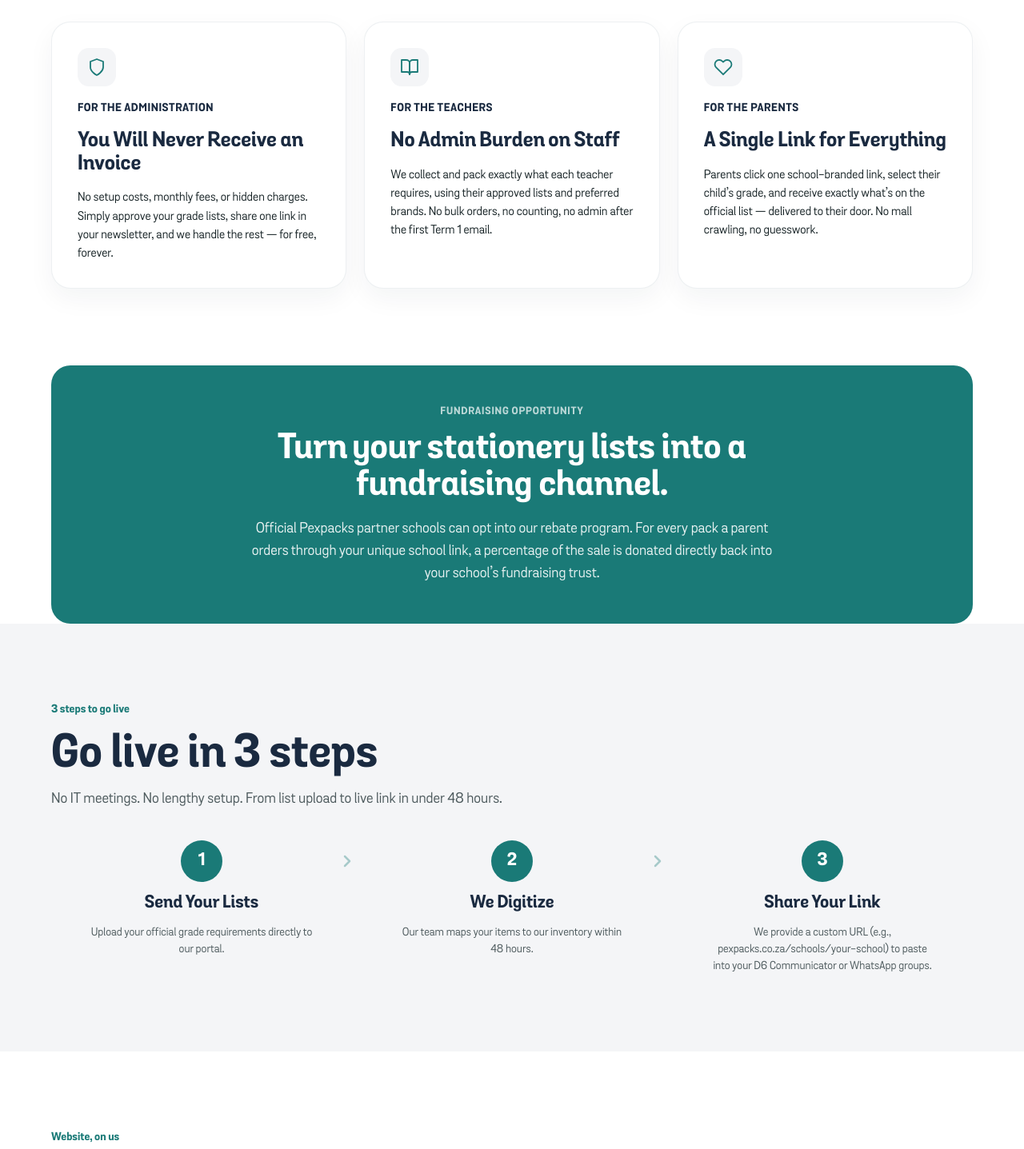
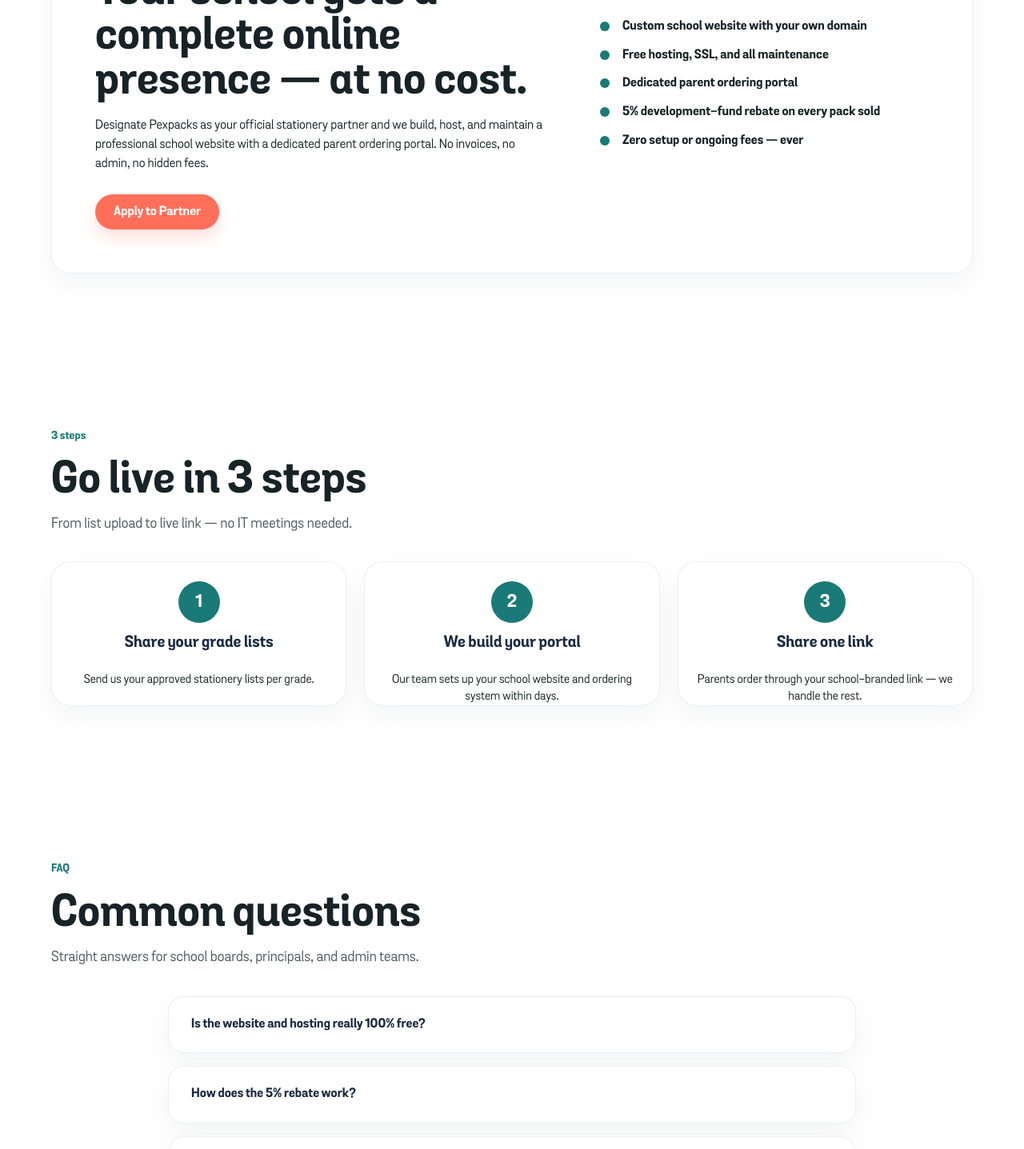
Before and after one commit to mcebisidesigner-spec/pexpacks-supplies, a Next.js app: page /partnership in a window 1280 px wide. Shown: the part 920-2357 px from the top of the page at 80% size. Built offline with nearby package versions, Linux system fonts and the light colour scheme.

Commit message:
Simplify partnership page: clean, clear offer, 3 steps, FAQ, form

```diff
--- a/app/partnership/page.tsx
+++ b/app/partnership/page.tsx
@@ -1,56 +1,57 @@
 import type { Metadata } from "next";
 import Link from "next/link";
 import { PartnerForm } from "@/components/forms/PartnerForm";
-import { InteractiveDemoSection } from "@/components/partnership/InteractiveDemoSection";
 import { Button } from "@/components/ui/Button";
 import { PageHero } from "@/components/marketing/PageHero";
-import { SectionHeader } from "@/components/marketing/SectionHeader";
-
 import { buildMetadata } from "@/lib/seo";
 import sectionStyles from "@/components/marketing/MarketingSections.module.css";
 import cardStyles from "@/components/marketing/MarketingCards.module.css";
-import pageStyles from "./PartnerWithSchools.module.css";
 
-const schoolBenefits = [
-  "Custom domain connection (e.g., yourschool.co.za)",
-  "Full website hosting and SSL certificate included free",
-  "Dedicated Parent Portal for stationery ordering",
-  "News, calendars, and prospectus download sections",
-  "Development fund rebate on stationery sales",
-  "Zero setup or ongoing maintenance fees",
+const benefits = [
+  "Custom school website with your own domain",
+  "Free hosting, SSL, and all maintenance",
+  "Dedicated parent ordering portal",
+  "5% development-fund rebate on every pack sold",
+  "Zero setup or ongoing fees — ever",
+];
+
+const steps = [
+  {
+    title: "Share your grade lists",
+    text: "Send us your approved stationery lists per grade.",
+  },
+  {
+    title: "We build your portal",
+    text: "Our team sets up your school website and ordering system within days.",
+  },
+  {
+    title: "Share one link",
+    text: "Parents order through your school-branded link — we handle the rest.",
+  },
 ];
 
 const faqItems = [
   {
-    q: "Is the website and hosting package really 100% free?",
-    a: "Yes. There are absolutely zero setup costs, monthly maintenance fees, or hidden hosting charges. Pexpacks covers all development and operational costs out of our standard retail stationery margins. Your school will never receive an invoice from us.",
-    links: [{ label: "Partnership terms", href: "/school-partnership-terms" }]
+    q: "Is the website and hosting really 100% free?",
+    a: "Yes. Zero setup costs, monthly fees, or hidden charges. Pexpacks covers all development and hosting costs out of our standard stationery margins.",
   },
   {
-    q: "How does the 5% development-fund rebate work?",
-    a: "Every time a parent orders a grade stationery pack through your school's customized portal, 5% of the total pack cost is automatically earmarked for your school. We transfer these accumulated fundraising rebates directly to your school's development fund annually.",
-    links: [{ label: "Talk to our team", href: "/contact" }]
+    q: "How does the 5% rebate work?",
+    a: "Every time a parent orders through your school portal, 5% of the pack cost goes to your school's development fund. We transfer it annually.",
   },
   {
-    q: "Who handles parent inquiries, payments, and order issues?",
-    a: "Pexpacks handles 100% of the customer support workload. Parents can pay securely via credit card, instant EFT, or WhatsApp, and track their orders directly with us. We handle package assembly, delivery, and any refunds or returns, meaning zero support load for school staff.",
-    links: [{ label: "Track an order", href: "/track-order" }, { label: "Contact us", href: "/contact" }]
+    q: "Does this create admin work for my staff?",
+    a: "None. We handle packing, delivery, payments, and parent support. Your staff do nothing after sharing the link.",
   },
   {
-    q: "Does this require complex IT setup or school admin workload?",
-    a: "None at all. Our team does the heavy lifting. All you need to do is share your approved grade stationery lists. We will handle custom styling, domain connection (e.g., yourschool.co.za), product catalog upload, and deploy the entire system in days.",
-    links: [{ label: "Start your enquiry", href: "/contact" }]
+    q: "How long does it take to go live?",
+    a: "Once we receive your grade lists, we typically launch your school portal within 48 hours.",
   },
-  {
-    q: "Are the parents' personal information and transactions secure?",
-    a: "Security is our highest priority. The custom school portal is fully hosted with premium SSL encryption, and all checkout transactions are processed through 256-bit encrypted secure payment gateways. Our data handling is strictly POPIA and GDPR compliant.",
-    links: [{ label: "Privacy policy", href: "/privacy-policy" }]
-  }
 ];
 
 export const metadata: Metadata = buildMetadata(
-  "Partner With Pexpacks | Free Website & Hosting for Schools",
-  "Designate Pexpacks as your official school stationery partner and get a professional modern website built, hosted, and maintained completely free of charge.",
+  "Partner With Pexpacks | Free School Website",
+  "Partner with Pexpacks and get a free school website, parent ordering portal, and 5% fundraising rebate on every pack sold.",
   "/partnership",
 );
 
@@ -61,147 +62,33 @@ export default function PartnerWithSchoolsPage() {
     <>
       <PageHero
         eyebrow="Partner with us"
-        title="Your school&rsquo;s stationery admin is now free."
-        panelText="Your school's custom portal includes"
-        panelTitle="Free website, hosting, SSL &amp; parent ordering portal"
+        title="Free school website + stationery fundraising."
+        panelTitle="What your school gets"
+        panelText="Free website, hosting, SSL, parent portal &amp; 5% rebate"
       >
         <div className={sectionStyles.buttonRow}>
           <Button href="#partner-form" variant="primary">Apply to Partner</Button>
-          <Button href="#web-development-offer" variant="white">Our Free Offer</Button>
+          <Button href="#how-it-works" variant="white">How It Works</Button>
         </div>
       </PageHero>
 
-      <section className={pageStyles.tripleWinSection} aria-labelledby="triple-win-heading">
+      <section className={sectionStyles.section}>
         <div className={sectionStyles.inner}>
-          <SectionHeader
-            eyebrow="Triple-win"
-            title="A triple-win for your school community"
-            text="Every decision at your school affects three groups. Our partnership delivers measurable value to each one."
-            headingId="triple-win-heading"
-          />
-          <div className={pageStyles.tripleWinGrid}>
-            <div className={pageStyles.tripleWinCard}>
-              <div className={pageStyles.tripleWinIcon} aria-hidden="true">
-                <svg viewBox="0 0 24 24">
-                  <path d="M12 22s8-4 8-10V5l-8-3-8 3v7c0 6 8 10 8 10z" />
-                </svg>
-              </div>
-              <p className={pageStyles.tripleWinLabel}>For the Administration</p>
-              <h3 className={pageStyles.tripleWinTitle}>You Will Never Receive an Invoice</h3>
-              <p className={pageStyles.tripleWinText}>
-                No setup costs, monthly fees, or hidden charges. Simply approve your grade lists, share one link in your newsletter, and we handle the rest — for free, forever.
-              </p>
-            </div>
-            <div className={pageStyles.tripleWinCard}>
-              <div className={pageStyles.tripleWinIcon} aria-hidden="true">
-                <svg viewBox="0 0 24 24">
-                  <path d="M2 3h6a4 4 0 0 1 4 4v14a3 3 0 0 0-3-3H2z" />
-                  <path d="M22 3h-6a4 4 0 0 0-4 4v14a3 3 0 0 1 3-3h7z" />
-                </svg>
-              </div>
-              <p className={pageStyles.tripleWinLabel}>For the Teachers</p>
-              <h3 className={pageStyles.tripleWinTitle}>No Admin Burden on Staff</h3>
-              <p className={pageStyles.tripleWinText}>
-                We collect and pack exactly what each teacher requires, using their approved lists and preferred brands. No bulk orders, no counting, no admin after the first Term 1 email.
-              </p>
-            </div>
-            <div className={pageStyles.tripleWinCard}>
-              <div className={pageStyles.tripleWinIcon} aria-hidden="true">
-                <svg viewBox="0 0 24 24">
-                  <path d="M20.84 4.61a5.5 5.5 0 0 0-7.78 0L12 5.67l-1.06-1.06a5.5 5.5 0 0 0-7.78 7.78l1.06 1.06L12 21.23l7.78-7.78 1.06-1.06a5.5 5.5 0 0 0 0-7.78z" />
-                </svg>
-              </div>
-              <p className={pageStyles.tripleWinLabel}>For the Parents</p>
-              <h3 className={pageStyles.tripleWinTitle}>A Single Link for Everything</h3>
-              <p className={pageStyles.tripleWinText}>
-                Parents click one school-branded link, select their child&rsquo;s grade, and receive exactly what&rsquo;s on the official list — delivered to their door. No mall crawling, no guesswork.
-              </p>
-            </div>
-          </div>
-        </div>
-      </section>
-
-      <section className={pageStyles.sgbHookSection} aria-labelledby="sgb-hook-heading">
-        <div className={sectionStyles.inner}>
-          <div className={pageStyles.sgbHookBanner}>
-            <p className={pageStyles.sgbHookEyebrow}>Fundraising opportunity</p>
-            <h2 id="sgb-hook-heading" className={pageStyles.sgbHookTitle}>
-              Turn your stationery lists into a fundraising channel.
-            </h2>
-            <p className={pageStyles.sgbHookText}>
-              Official Pexpacks partner schools can opt into our rebate program. For every pack a parent orders through your unique school link, a percentage of the sale is donated directly back into your school&rsquo;s fundraising trust.
-            </p>
-          </div>
-        </div>
-      </section>
-
-      <section className={pageStyles.onboardingSection} aria-labelledby="onboarding-heading">
-        <div className={sectionStyles.inner}>
-          <SectionHeader
-            eyebrow="3 steps to go live"
-            title="Go live in 3 steps"
-            text="No IT meetings. No lengthy setup. From list upload to live link in under 48 hours."
-            headingId="onboarding-heading"
-          />
-          <div className={pageStyles.onboardingTimeline}>
-            <div className={pageStyles.onboardingStep}>
-              <div className={pageStyles.onboardingStepNumber} aria-hidden="true">1</div>
-              <h3 className={pageStyles.onboardingStepTitle}>Send Your Lists</h3>
-              <p className={pageStyles.onboardingStepText}>
-                Upload your official grade requirements directly to our portal.
-              </p>
-            </div>
-            <div className={pageStyles.onboardingConnector} aria-hidden="true">
-              <svg viewBox="0 0 24 24">
-                <path d="m9 18 6-6-6-6" />
-              </svg>
-            </div>
-            <div className={pageStyles.onboardingStep}>
-              <div className={pageStyles.onboardingStepNumber} aria-hidden="true">2</div>
-              <h3 className={pageStyles.onboardingStepTitle}>We Digitize</h3>
-              <p className={pageStyles.onboardingStepText}>
-                Our team maps your items to our inventory within 48 hours.
-              </p>
-            </div>
-            <div className={pageStyles.onboardingConnector} aria-hidden="true">
-              <svg viewBox="0 0 24 24">
-                <path d="m9 18 6-6-6-6" />
-              </svg>
-            </div>
-            <div className={pageStyles.onboardingStep}>
-              <div className={pageStyles.onboardingStepNumber} aria-hidden="true">3</div>
-              <h3 className={pageStyles.onboardingStepTitle}>Share Your Link</h3>
-              <p className={pageStyles.onboardingStepText}>
-                We provide a custom URL (e.g., pexpacks.co.za/schools/your-school) to paste into your D6 Communicator or WhatsApp groups.
-              </p>
-            </div>
-          </div>
-        </div>
-      </section>
-
-      <section className={sectionStyles.section} id="web-development-offer">
-        <div className={sectionStyles.inner}>
-          <SectionHeader
-            eyebrow="Website, on us"
-            title="Professional web design and hosting, on us"
-            text="We handle design, server management, security, updates, and the parent ordering path. Your school gets a premium online hub with less admin load."
-          />
           <div className={sectionStyles.splitBand}>
             <div>
-              <p className={sectionStyles.sectionEyebrow}>Fully Managed Package</p>
-              <h2>Everything your school needs online</h2>
+              <p className={sectionStyles.sectionEyebrow}>Everything included</p>
+              <h2>Your school gets a complete online presence — at no cost.</h2>
               <p>
-                From domain routing to mobile responsiveness, the website package
-                is built to feel like a professional school platform. The
-                partnership asks that Pexpacks becomes the official stationery
-                pack supplier for parents.
+                Designate Pexpacks as your official stationery partner and we build,
+                host, and maintain a professional school website with a dedicated
+                parent ordering portal. No invoices, no admin, no hidden fees.
               </p>
-              <div className={`${sectionStyles.buttonRow} ${pageStyles.buttonRowMargin}`}>
-                <Button href="#partner-form">Apply for Partnership</Button>
+              <div className={sectionStyles.buttonRow}>
+                <Button href="#partner-form" variant="primary">Apply to Partner</Button>
               </div>
             </div>
             <ul className={sectionStyles.checkList}>
-              {schoolBenefits.map((benefit) => (
+              {benefits.map((benefit) => (
                 <li key={benefit}>{benefit}</li>
               ))}
             </ul>
@@ -209,50 +96,115 @@ export default function PartnerWithSchoolsPage() {
         </div>
       </section>
 
-      <InteractiveDemoSection />
+      <section className={sectionStyles.sectionAlt} id="how-it-works">
+        <div className={sectionStyles.inner}>
+          <p className={sectionStyles.sectionEyebrow}>3 steps</p>
+          <h2 style={{ margin: 0, fontSize: "clamp(32px, 4.6vw, 56px)", lineHeight: 1, fontWeight: 800 }}>
+            Go live in 3 steps
+          </h2>
+          <p style={{ margin: "14px 0 34px", color: "var(--pex-text-muted)", fontSize: 18, lineHeight: 1.45 }}>
+            From list upload to live link — no IT meetings needed.
+          </p>
+          <div style={{
+            display: "grid",
+            gridTemplateColumns: "repeat(auto-fit, minmax(260px, 1fr))",
+            gap: 22,
+          }}>
+            {steps.map((step, i) => (
+              <div key={step.title} className={cardStyles.packCard} style={{ textAlign: "center" }}>
+                <div className={cardStyles.packCardHead}>
+                  <div style={{
+                    width: 52,
+                    height: 52,
+                    borderRadius: "50%",
+                    background: "var(--pex-keppel)",
+                    color: "#fff",
+                    fontSize: 22,
+                    fontWeight: 800,
+                    display: "grid",
+                    placeItems: "center",
+                    margin: "0 auto 14px",
+                  }}>
+                    {i + 1}
+                  </div>
+                  <h3 style={{ fontSize: 20, margin: 0 }}>{step.title}</h3>
+                </div>
+                <div className={cardStyles.packCardBody}>
+                  <p className={cardStyles.packDescription}>{step.text}</p>
+                </div>
+              </div>
+            ))}
+          </div>
+        </div>
+      </section>
 
       <section className={sectionStyles.sectionAlt} id="partnership-faq">
         <div className={sectionStyles.inner}>
-          <SectionHeader
-            eyebrow="FAQ"
-            title="Partnership reassurance & trust details"
-            text="Transparent answers to the questions school boards, principals, and administrative teams ask most."
-          />
-          <div className={pageStyles.faqGrid}>
+          <p className={sectionStyles.sectionEyebrow}>FAQ</p>
+          <h2 style={{ margin: 0, fontSize: "clamp(32px, 4.6vw, 56px)", lineHeight: 1, fontWeight: 800 }}>
+            Common questions
+          </h2>
+          <p style={{ margin: "14px 0 0", color: "var(--pex-text-muted)", fontSize: 18, lineHeight: 1.45 }}>
+            Straight answers for school boards, principals, and admin teams.
+          </p>
+          <div style={{
+            display: "grid",
+            gap: 16,
+            marginTop: 36,
+            maxWidth: 860,
+            marginInline: "auto",
+          }}>
             {faqItems.map((item, index) => (
-              <details className={pageStyles.faqItem} key={index}>
-                <summary className={pageStyles.faqQuestion}>
+              <details
+                key={index}
+                style={{
+                  border: "var(--card-border)",
+                  borderRadius: 20,
+                  background: "var(--card-bg)",
+                  boxShadow: "var(--card-shadow)",
+                  overflow: "hidden",
+                }}
+              >
+                <summary style={{
+                  padding: "22px 28px",
+                  display: "flex",
+                  justifyContent: "space-between",
+                  alignItems: "center",
+                  gap: 18,
+                  cursor: "pointer",
+                  color: "var(--pex-navy)",
+                  fontSize: 16,
+                  fontWeight: 800,
+                  listStyle: "none",
+                  userSelect: "none",
+                }}>
                   <span>{item.q}</span>
-                  <span className={pageStyles.faqIcon}></span>
                 </summary>
-                <div className={pageStyles.faqAnswer}>
-                  <p>{item.a}</p>
-                  {item.links?.length ? (
-                    <div className={pageStyles.faqLinks}>
-                      {item.links.map((link: { label: string; href: string }) => (
-                        <Link href={link.href} key={link.href}>
-                          {link.label}
-                        </Link>
-                      ))}
-                    </div>
-                  ) : null}
+                <div style={{
+                  padding: "0 28px 22px",
+                  color: "var(--color-text-muted)",
+                  fontSize: 15,
+                  lineHeight: 1.6,
+                  borderTop: "1px solid rgba(26, 42, 64, 0.04)",
+                }}>
+                  <p style={{ margin: "12px 0 0" }}>{item.a}</p>
                 </div>
               </details>
             ))}
           </div>
-          <div style={{ textAlign: "center", marginTop: "28px" }}>
+          <div style={{ textAlign: "center", marginTop: 28 }}>
             <Link
               href="/faq"
               style={{
                 display: "inline-flex",
                 alignItems: "center",
-                gap: "6px",
+                gap: 6,
                 padding: "10px 22px",
                 borderRadius: "var(--radius-pill)",
                 background: "rgba(33, 158, 154, 0.1)",
                 color: "var(--pex-keppel)",
                 fontWeight: 800,
-                fontSize: "15px",
+                fontSize: 15,
                 textDecoration: "none",
               }}
             >
@@ -264,44 +216,16 @@ export default function PartnerWithSchoolsPage() {
 
       <section className={sectionStyles.section} id="partner-form">
         <div className={sectionStyles.inner}>
-          <SectionHeader
-            eyebrow="Get started"
-            title="Start your partnership today"
-            text="Complete the form below and our team will get in touch to discuss the school website, grade packs, and launch path."
-          />
-          <PartnerForm />
-        </div>
-      </section>
-
-      <section className={sectionStyles.section}>
-        <div className={sectionStyles.inner}>
           <div className={sectionStyles.splitBand}>
             <div>
-              <p className={sectionStyles.sectionEyebrow}>Explore more</p>
-              <h2>Find school packs &amp; branding</h2>
+              <p className={sectionStyles.sectionEyebrow}>Get started</p>
+              <h2>Apply to partner</h2>
               <p>
-                Pexpacks prepares stationery for every grade. Search your school or launch your business with a complete branding package.
+                Complete the form and our team will reach out to discuss your
+                school website, grade packs, and launch timeline.
               </p>
-              <div className={sectionStyles.buttonRow}>
-                <Button href="/schools" variant="primary">Find School Packs</Button>
-                <Button href="/business-starter-brand-package" variant="white">View Branding Pack</Button>
-              </div>
             </div>
-            <div className={cardStyles.packCard}>
-              <div className={cardStyles.packCardHead}>
-                <h3 style={{ fontSize: "20px" }}>Visit our FAQ</h3>
-              </div>
-              <div className={cardStyles.packCardBody}>
-                <p className={cardStyles.packDescription}>
-                  Quick answers to common questions about partnerships, school packs, delivery, and payments.
-                </p>
-              </div>
-              <div className={cardStyles.packCardButtonWrap}>
-                <Link href="/faq" className={cardStyles.cardLink}>
-                  Read all FAQs &rarr;
-                </Link>
-              </div>
-            </div>
+            <PartnerForm />
           </div>
         </div>
       </section>
```
